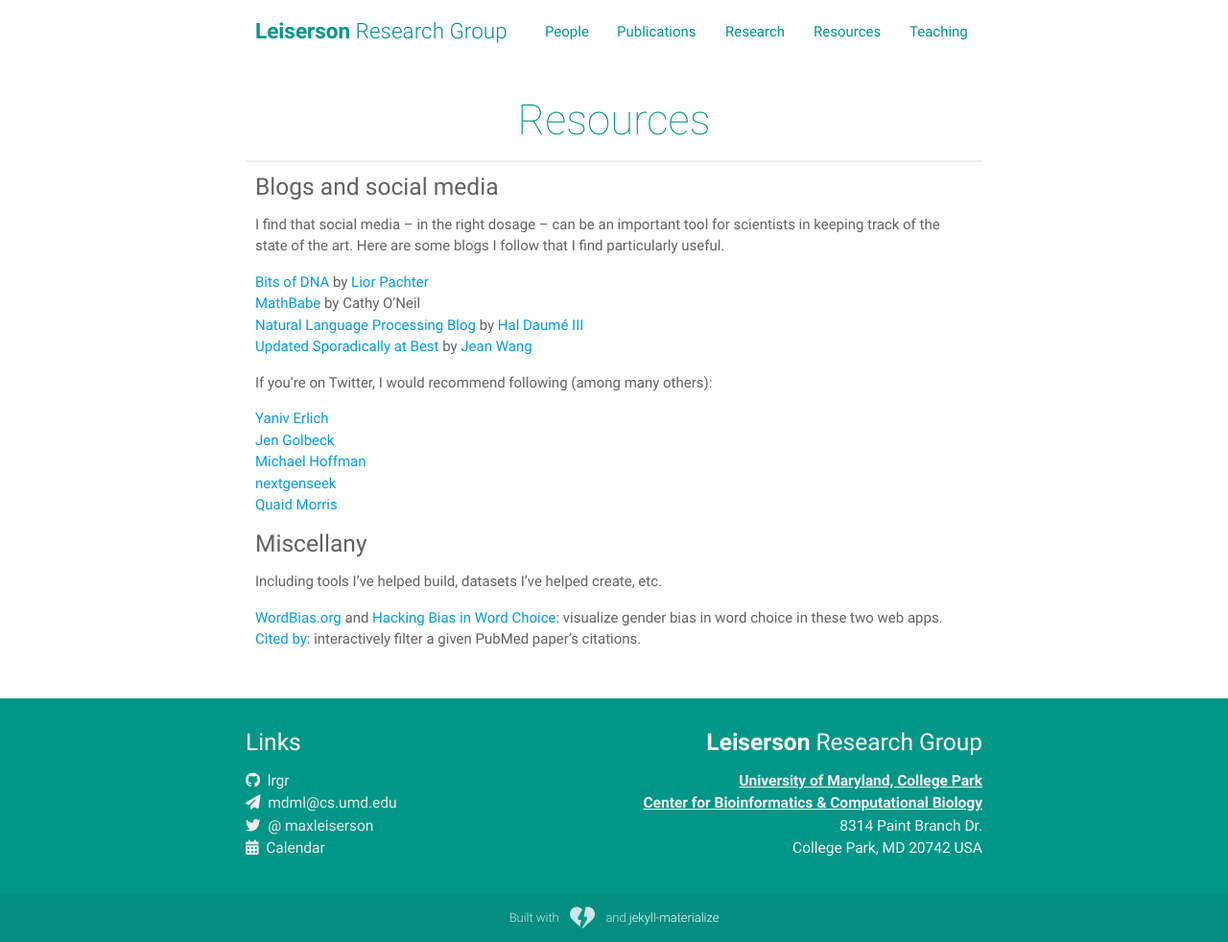
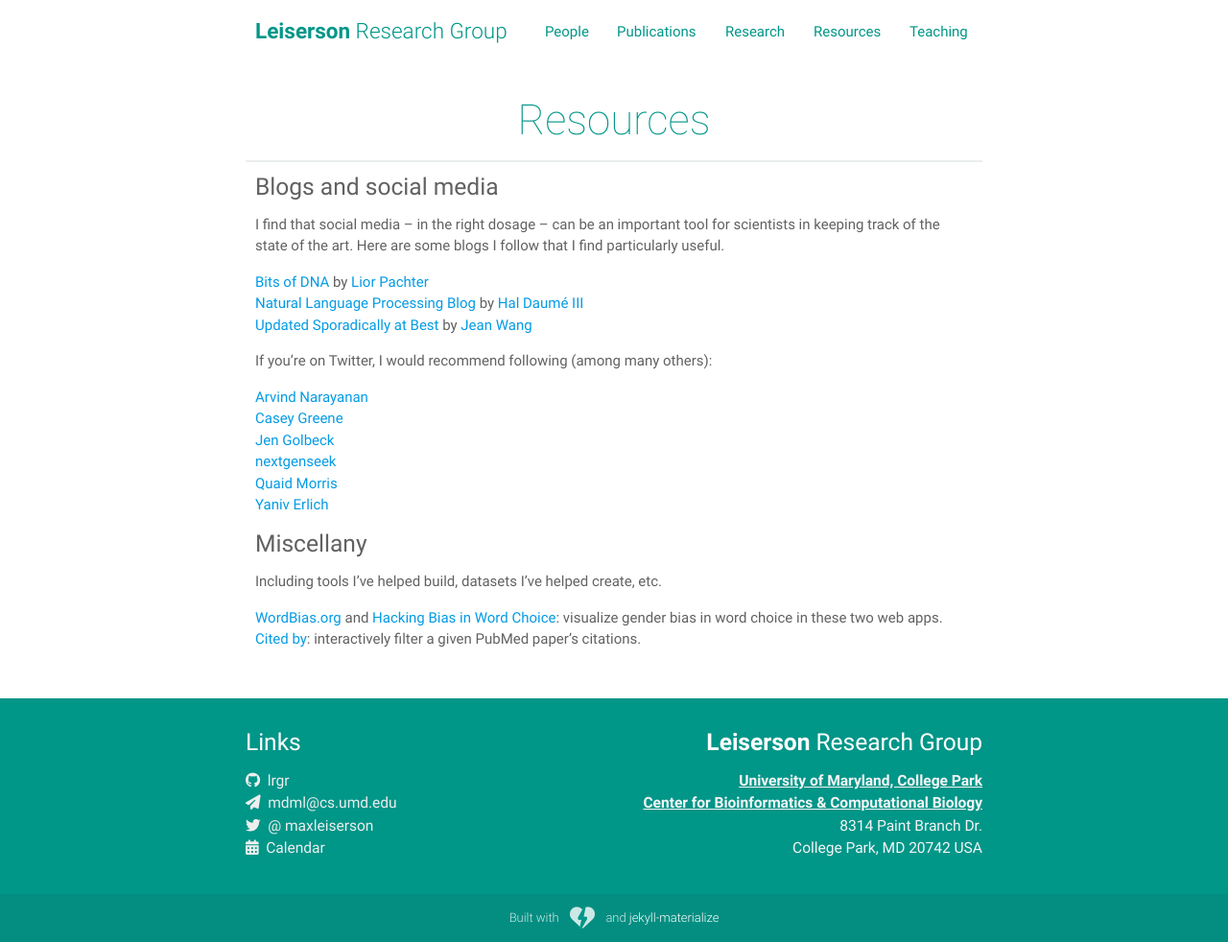
Before and after one commit to lrgr/lrgr.github.io, a Jekyll site: the page built from resources.md, in a window 1280 px wide and 982 px high. Shown: the whole window at 96% size. Built offline with Jekyll 4.4.1, drawn with Linux system fonts in a browser that asks for light colours; nearby versions of some CDN libraries.

Commit message:
update resouces

```diff
--- a/_includes/footer.html
+++ b/_includes/footer.html
@@ -8,7 +8,7 @@
           {% if site.owner.twitter.show == true %}<li><a class="grey-text text-lighten-3" href="https://twitter.com/{{ site.owner.twitter.username }}" target="_new"><i class="fa fa-twitter"></i>&nbsp;&nbsp;@ {{ site.owner.twitter.username }}</a></li>{% endif %}
           {% if site.owner.facebook.show == true %}<li><a class="grey-text text-lighten-3" href="{{ site.owner.facebook.url }}" target="_new"><i class="fa fa-facebook-square"></i>&nbsp;&nbsp;{{ site.owner.facebook.name }}</a></li>{% endif %}
           {% if site.owner.linkedin.show %}<li><a class="grey-text text-lighten-3" href="{{ site.owner.linkedin.profile }}" target="_new"><i class="fa fa-linkedin"></i>&nbsp;&nbsp;Linkedin</a></li>{% endif %}
-          <li><a class="grey-text text-lighten-3" href="/calendar" target="_new"><i class="fa fa-calendar" aria-hidden="true"></i>&nbsp;&nbsp;Calendar</a></li>
+          <li><a class="grey-text text-lighten-3" href="/calendar"><i class="fa fa-calendar" aria-hidden="true"></i>&nbsp;&nbsp;Calendar</a></li>
         </ul>
       </div>
       <div class="col l6 offset-l2 s12 right-align" style="font-size:120%">
--- a/resources.md
+++ b/resources.md
@@ -9,17 +9,17 @@
 I find that social media -- in the right dosage -- can be an important tool for scientists in keeping track of the state of the art. Here are some blogs I follow that I find particularly useful.
 
 * [Bits of DNA](https://liorpachter.wordpress.com/) by [Lior Pachter](https://pachterlab.github.io/index.html)
-* [MathBabe](https://mathbabe.org/) by Cathy O'Neil
 * [Natural Language Processing Blog](https://nlpers.blogspot.com/) by [Hal Daumé III](https://www.umiacs.umd.edu/~hal/)
 * [Updated Sporadically at Best](https://jxyzabc.blogspot.com/) by [Jean Wang](https://www.cs.cmu.edu/~jyang2/index.html)
 
 If you're on Twitter, I would recommend following (among many others):
 
-* [Yaniv Erlich](https://twitter.com/erlichya)
+* [Arvind Narayanan](https://twitter.com/random_walker)
+* [Casey Greene](https://twitter.com/GreeneScientist)
 * [Jen Golbeck](https://twitter.com/jengolbeck)
-* [Michael Hoffman](https://twitter.com/michaelhoffman)
 * [nextgenseek](https://twitter.com/nextgenseek)
 * [Quaid Morris](https://twitter.com/quaidmorris)
+* [Yaniv Erlich](https://twitter.com/erlichya)
 
 ##### Miscellany
 Including tools I've helped build, datasets I've helped create, etc.
```
